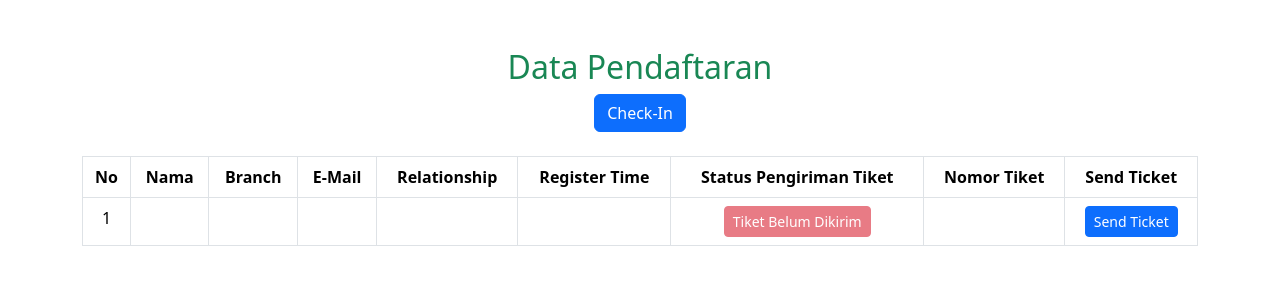
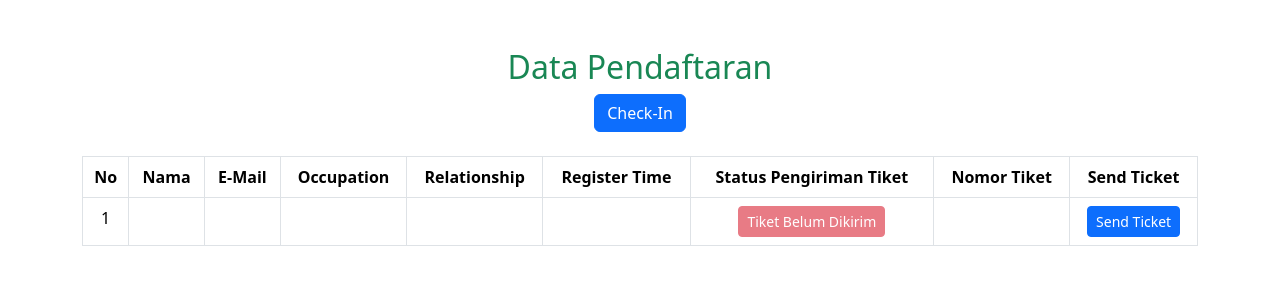
Before and after one commit to deniarifandi/emporium, a CodeIgniter 4 app: the page made by app/Views/admin.php in a window 1280 px wide. Shown: the top 300 px of the page. Run offline with PHP 8.4 and a stand-in for CodeIgniter, Linux system fonts and the light colour scheme; the template is opened without the code that fills it: most values are stand-ins (such as "Sample title", 1, 10 or a date in 2020); some libraries are stand-ins or nearby versions.

Commit message:
Update admin.php

```diff
--- a/app/Views/admin.php
+++ b/app/Views/admin.php
@@ -27,10 +27,10 @@
               <tr>
                   <th>No</th>
                   <th>Nama</th>
-                  <th>Branch</th>
+
                   <th>E-Mail</th>
+                  <th>Occupation</th>
                   <th>Relationship</th>
-
                   <th>Register Time</th>
                   <th>Status Pengiriman Tiket</th>
                   <th>Nomor Tiket</th>
@@ -42,7 +42,7 @@
                 <tr>
                   <td><?php echo $i+1; ?></td>
                   <td><?php echo $admin[$i]->nama; ?></td>
-                  <td><?php echo $admin[$i]->hp; ?></td>
+                  <td><?php echo $admin[$i]->grade; ?></td>
                   <td><?php echo $admin[$i]->email; ?></td>
                   <td><?php echo $admin[$i]->occupation; ?></td>
                   <td><?php echo $admin[$i]->timestamp; ?></td>
```
